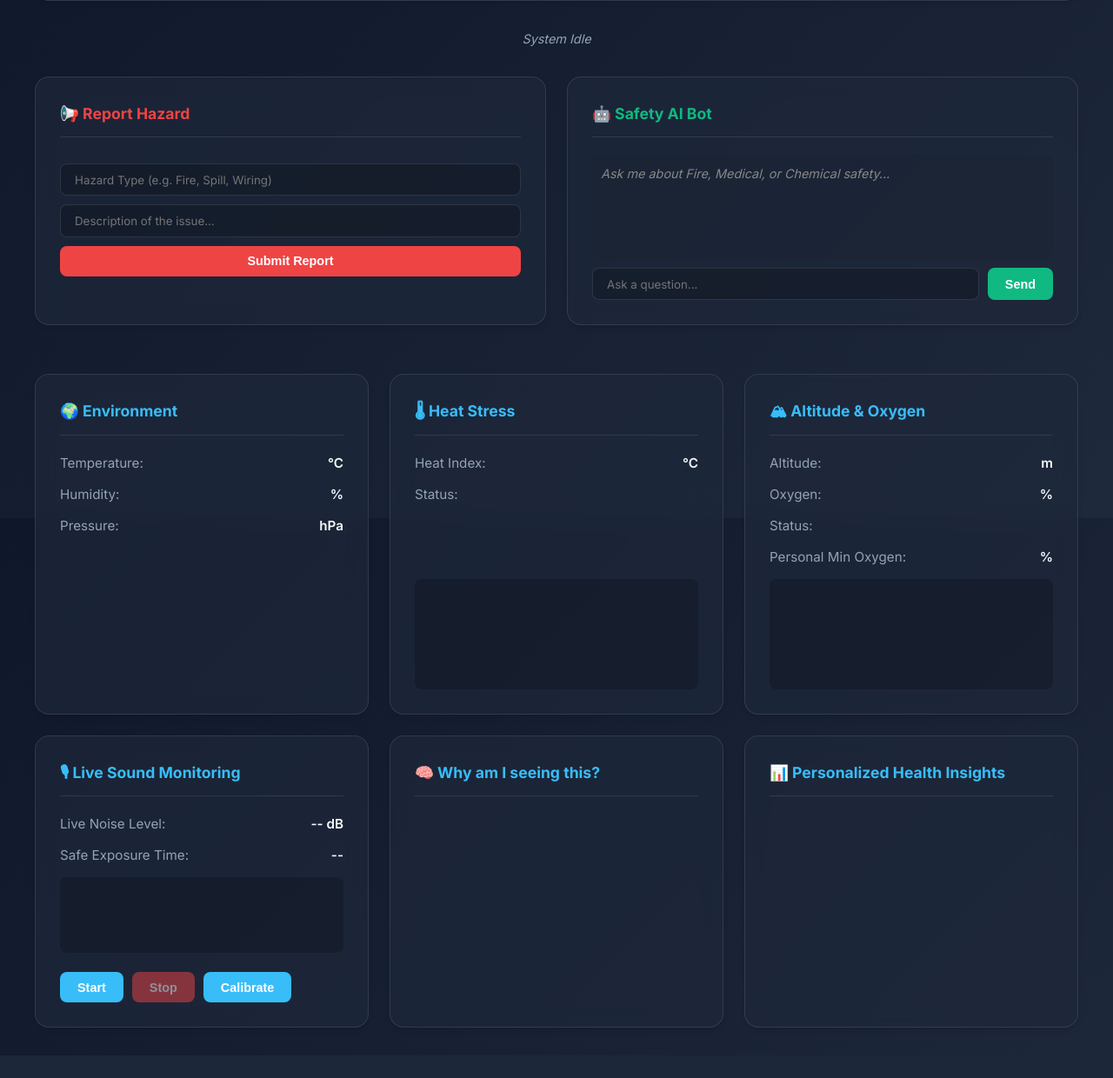
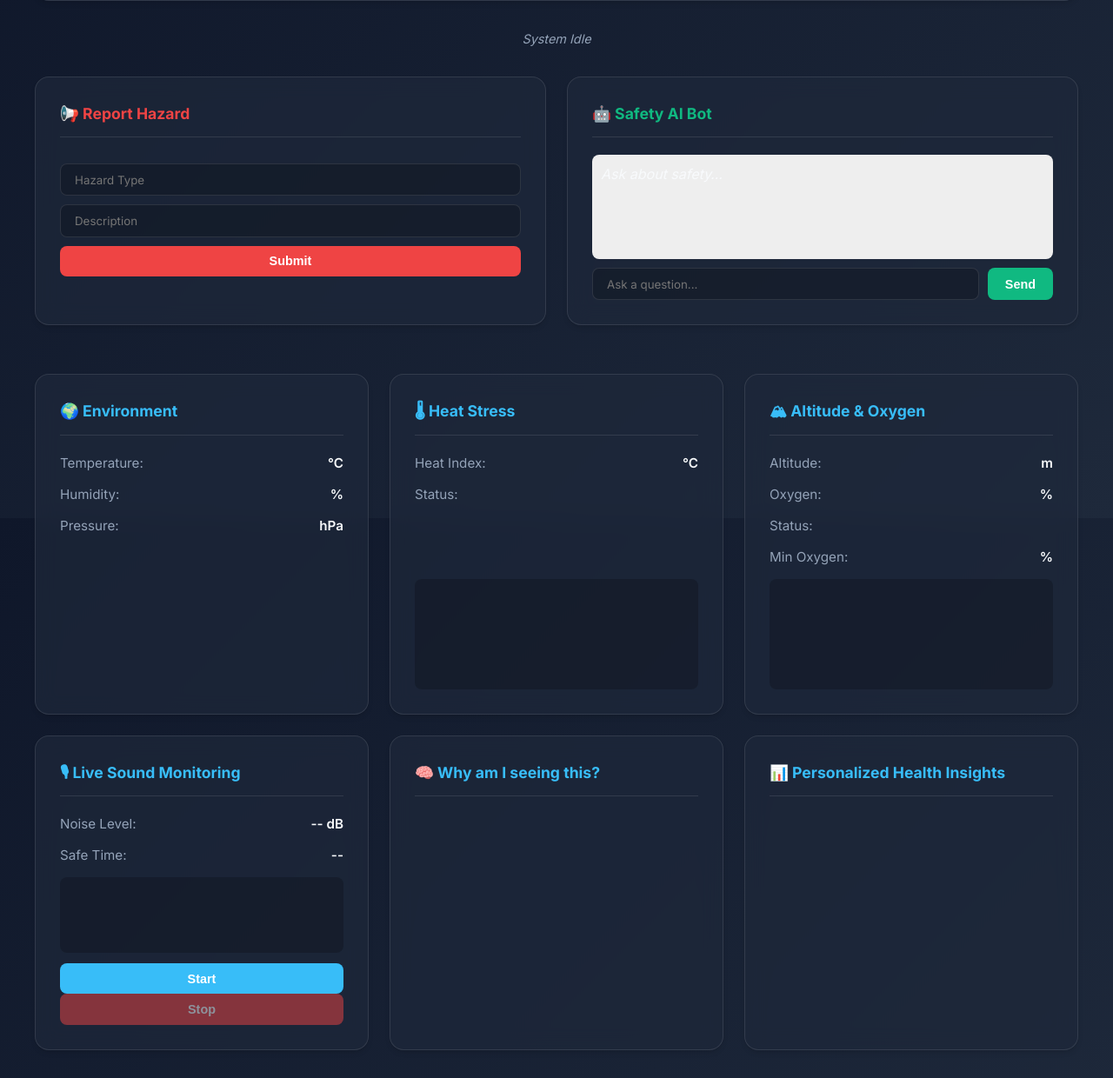
Before and after one commit to yugkothari21/env-health-safety, a Flask app: page / in a window 1280 px wide. Shown: the part 204-1444 px from the top of the page at 87% size. Before the commit the page ends 1391 px from the top, so only its background shows below. Run offline with Flask 3, Linux system fonts and the light colour scheme.

Commit message:
Fix JS bindings, mic and chatbot

```diff
--- a/templates/index.html
+++ b/templates/index.html
@@ -23,7 +23,6 @@
 <div class="controls">
   <label>City <input id="city" value="Pune"></label>
 
-  <!-- 🧍 PERSONA MODE (ADDED) -->
   <label>
     Persona
     <select id="personaSelect">
@@ -52,20 +51,20 @@
 <section class="card">
   <h2 style="color:#ef4444;">📢 Report Hazard</h2>
   <div style="display:flex; flex-direction:column; gap:10px; margin-top:10px;">
-    <input id="hazType" placeholder="Hazard Type (e.g. Fire, Spill, Wiring)">
-    <input id="hazDesc" placeholder="Description of the issue...">
-    <button onclick="submitHazard()" style="background-color:#ef4444; color:white; border:none;">Submit Report</button>
+    <input id="hazType" placeholder="Hazard Type">
+    <input id="hazDesc" placeholder="Description">
+    <button onclick="submitHazard()" style="background-color:#ef4444; color:white;">Submit</button>
   </div>
 </section>
 
 <section class="card">
   <h2 style="color:#10b981;">🤖 Safety AI Bot</h2>
-  <div id="chatLog" style="height:120px; overflow-y:auto; background:rgba(0,0,0,0.05); padding:10px; border-radius:8px; margin-bottom:10px; font-size:0.9rem;">
-    <div style="color:#888;"><i>Ask me about Fire, Medical, or Chemical safety...</i></div>
+  <div id="chatLog" style="height:120px; overflow-y:auto; background:#eee; padding:10px; border-radius:8px;">
+    <i>Ask about safety…</i>
   </div>
-  <div style="display:flex; gap:10px;">
+  <div style="display:flex; gap:10px; margin-top:10px;">
     <input id="chatInput" placeholder="Ask a question..." style="flex:1;">
-    <button onclick="askBot()" style="background-color:#10b981; color:white; border:none;">Send</button>
+    <button onclick="askBot()" style="background-color:#10b981; color:white;">Send</button>
   </div>
 </section>
 
@@ -93,29 +92,26 @@
   <p>Altitude: <b><span id="altitudeVal"></span> m</b></p>
   <p>Oxygen: <b><span id="oxygenVal"></span> %</b></p>
   <p>Status: <span id="oxygenStatus" class="badge"></span></p>
-  <p>Personal Min Oxygen: <b><span id="minOxygenVal"></span> %</b></p>
+  <p>Min Oxygen: <b><span id="minOxygenVal"></span> %</b></p>
   <canvas id="oxygenChart" width="320" height="120"></canvas>
 </section>
 
 <section class="card">
   <h2>🎙 Live Sound Monitoring</h2>
-  <p>Live Noise Level: <b><span id="liveDb">--</span> dB</b></p>
-  <p>Safe Exposure Time: <b><span id="safeTime">--</span></b></p>
+  <p>Noise Level: <b><span id="liveDb">--</span> dB</b></p>
+  <p>Safe Time: <b><span id="safeTime">--</span></b></p>
   <canvas id="spectrum" width="320" height="80"></canvas>
-  <p id="noiseMsg" aria-live="assertive"></p>
-  <div style="margin-top:10px; display:flex; gap:10px;">
-    <button id="startMic">Start</button>
-    <button id="stopMic" disabled>Stop</button>
-    <button id="calibrateMic">Calibrate</button>
-  </div>
+  <p id="noiseMsg"></p>
+  <button id="startMic">Start</button>
+  <button id="stopMic" disabled>Stop</button>
 </section>
 
-<section class="card" id="explainabilityPanel">
+<section class="card">
   <h2>🧠 Why am I seeing this?</h2>
   <ul id="explainList"></ul>
 </section>
 
-<section class="card" id="insightsPanel">
+<section class="card">
   <h2>📊 Personalized Health Insights</h2>
   <ul id="insightsList"></ul>
 </section>
@@ -123,81 +119,41 @@
 </div>
 
 <script>
-/* ========== THEME ========== */
-themeToggle.onclick=()=>document.documentElement.classList.toggle("light");
+/* ===== DOM REFERENCES (CRITICAL FIX) ===== */
+const btnGet = document.getElementById("btnGet");
+const btnManual = document.getElementById("btnManual");
+const btnPdf = document.getElementById("btnPdf");
+const liveDb = document.getElementById("liveDb");
+const explainList = document.getElementById("explainList");
+const insightsList = document.getElementById("insightsList");
+const personaSelect = document.getElementById("personaSelect");
 
-/* ========== PERSONA MODE ========== */
+/* ===== PERSONA MODE ===== */
 let currentPersona = localStorage.getItem("persona") || "general";
-const personaSelect = document.getElementById("personaSelect");
 personaSelect.value = currentPersona;
 personaSelect.onchange = () => {
   currentPersona = personaSelect.value;
   localStorage.setItem("persona", currentPersona);
-  speak("Persona set to " + currentPersona);
 };
 
-/* ========== ALERT + SPEECH ========== */
-function speak(text){
-  if(!window.speechSynthesis) return;
-  const msg=new SpeechSynthesisUtterance(text);
-  speechSynthesis.cancel(); speechSynthesis.speak(msg);
-}
-function showAlert(msg){
-  alertMsg.textContent=msg;
-  alertBox.style.display="block";
-  speak(msg);
-}
-function closeAlert(){ alertBox.style.display="none"; }
+/* ===== THEME ===== */
+themeToggle.onclick = () => document.documentElement.classList.toggle("light");
 
-/* ========== BADGE ========== */
-function setBadge(el,status){
-  el.textContent=status||"Unknown";
-  el.className="badge";
-  if(!status) return;
-  const s=status.toLowerCase();
-  if(s.includes("safe")) el.classList.add("safe");
-  else if(s.includes("mild")||s.includes("caution")) el.classList.add("caution");
-  else el.classList.add("danger");
-}
-
-/* ========== CHART + HISTORY ========== */
-function drawChart(id,data,color){
-  const c=document.getElementById(id);
-  c.width=c.parentElement.clientWidth-40;
-  const ctx=c.getContext("2d");
-  ctx.clearRect(0,0,c.width,c.height);
-  ctx.strokeStyle=color; ctx.lineWidth=2; ctx.beginPath();
-  data.forEach((v,i)=>ctx.lineTo(i*(c.width/(data.length-1)),c.height-v));
-  ctx.stroke();
-}
-function saveHistory(k,v){
-  let a=JSON.parse(localStorage.getItem(k)||"[]");
-  a.push(v); if(a.length>20) a.shift();
-  localStorage.setItem(k,JSON.stringify(a)); return a;
-}
-
-/* ========== API ========== */
+/* ===== API ===== */
 async function callApi(params){
   status.textContent="Fetching data...";
-  const r=await fetch("/api/metrics?"+new URLSearchParams(params));
-  const j=await r.json();
-  results.hidden=false;
+  const r = await fetch("/api/metrics?" + new URLSearchParams(params));
+  const j = await r.json();
+  results.hidden = false;
 
   tempVal.textContent=j.temperature;
   humVal.textContent=j.humidity;
   presVal.textContent=j.pressure;
-
   heatIndexVal.textContent=j.heat_index;
   heatMsg.textContent=j.comfort_message;
-  setBadge(heatStatus,j.heat_level);
-
   altitudeVal.textContent=j.current_altitude_m;
   oxygenVal.textContent=j.oxygen_percent;
   minOxygenVal.textContent=j.personal_min_oxygen;
-  setBadge(oxygenStatus,j.oxygen_status);
-
-  drawChart("heatChart",saveHistory("h",j.heat_index),"#f87171");
-  drawChart("oxygenChart",saveHistory("o",j.oxygen_percent),"#34d399");
 
   updateExplainability(parseInt(liveDb.textContent)||0,j.oxygen_percent,j.heat_level);
   updateInsights(parseInt(liveDb.textContent)||0,j.oxygen_percent,j.heat_index);
@@ -205,33 +161,25 @@
   status.textContent="Updated";
 }
 
-/* ========== BUTTONS ========== */
+/* ===== BUTTONS ===== */
 btnGet.onclick=()=>navigator.geolocation.getCurrentPosition(p=>callApi({lat:p.coords.latitude,lon:p.coords.longitude}));
 btnManual.onclick=()=>callApi({city:city.value});
 btnPdf.onclick=()=>window.location.href="/api/download_report";
 
-/* ========== EXPLAINABILITY ========== */
-function updateExplainability(noiseDb,oxygen,heat){
+/* ===== EXPLAINABILITY ===== */
+function updateExplainability(noise,oxygen,heat){
   explainList.innerHTML="";
-  if(noiseDb>=80 && currentPersona==="worker")
-    explainList.innerHTML+=`<li>As a factory worker, noise exposure can be harmful. Use ear protection.</li>`;
-  if(oxygen<=19 && currentPersona==="traveler")
-    explainList.innerHTML+=`<li>Travelers are vulnerable to altitude sickness due to low oxygen.</li>`;
-  if(heat?.toLowerCase().includes("danger"))
-    explainList.innerHTML+=`<li>High heat conditions detected. Take precautions.</li>`;
-  if(!explainList.innerHTML)
-    explainList.innerHTML="<li>All parameters are within safe limits.</li>";
+  if(noise>=80 && currentPersona==="worker") explainList.innerHTML+="<li>High noise risk for workers.</li>";
+  if(oxygen<=19 && currentPersona==="traveler") explainList.innerHTML+="<li>Low oxygen at altitude.</li>";
+  if(!explainList.innerHTML) explainList.innerHTML="<li>All conditions safe.</li>";
 }
 
-/* ========== INSIGHTS ========== */
-function updateInsights(noiseDb,oxygen,heat){
+/* ===== INSIGHTS ===== */
+function updateInsights(noise,oxygen,heat){
   insightsList.innerHTML="";
-  if(noiseDb>=80 && currentPersona==="worker")
-    insightsList.innerHTML+=`<li>Repeated noise exposure detected for your role.</li>`;
-  if(oxygen<=19 && currentPersona==="traveler")
-    insightsList.innerHTML+=`<li>Your oxygen levels tend to drop at higher altitudes.</li>`;
-  if(!insightsList.innerHTML)
-    insightsList.innerHTML="<li>No concerning patterns detected so far.</li>";
+  if(noise>=80) insightsList.innerHTML+="<li>Repeated noise exposure detected.</li>";
+  if(oxygen<=19) insightsList.innerHTML+="<li>Oxygen drops at higher altitude.</li>";
+  if(!insightsList.innerHTML) insightsList.innerHTML="<li>No issues detected.</li>";
 }
 </script>
 
```
